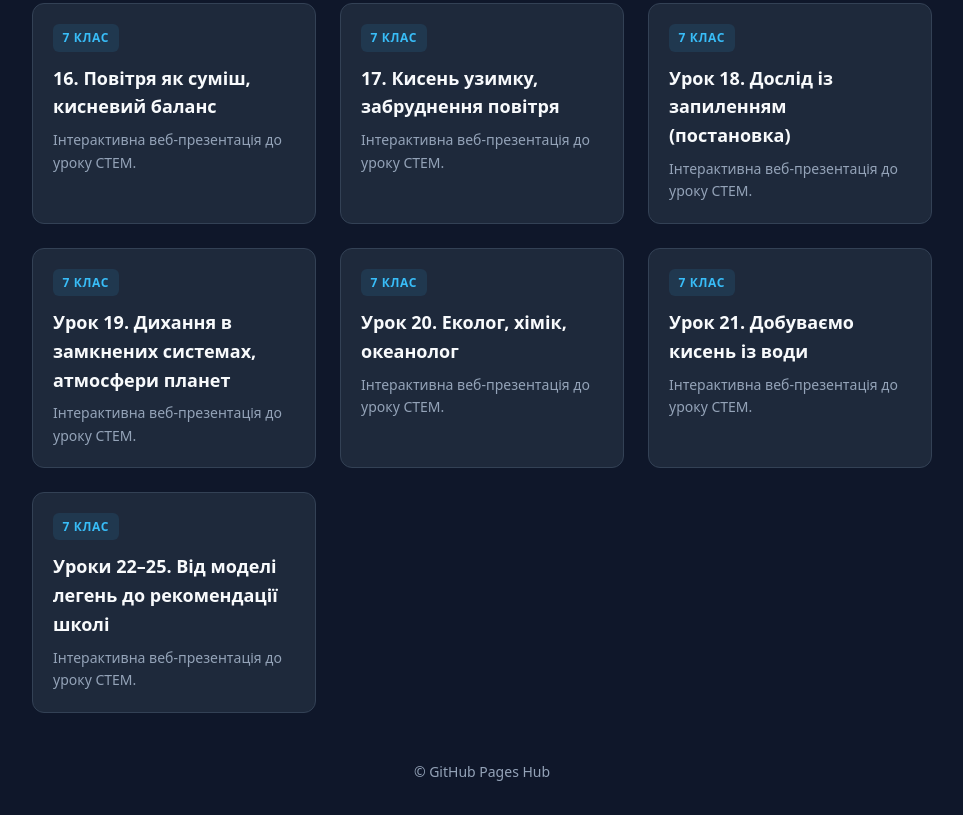
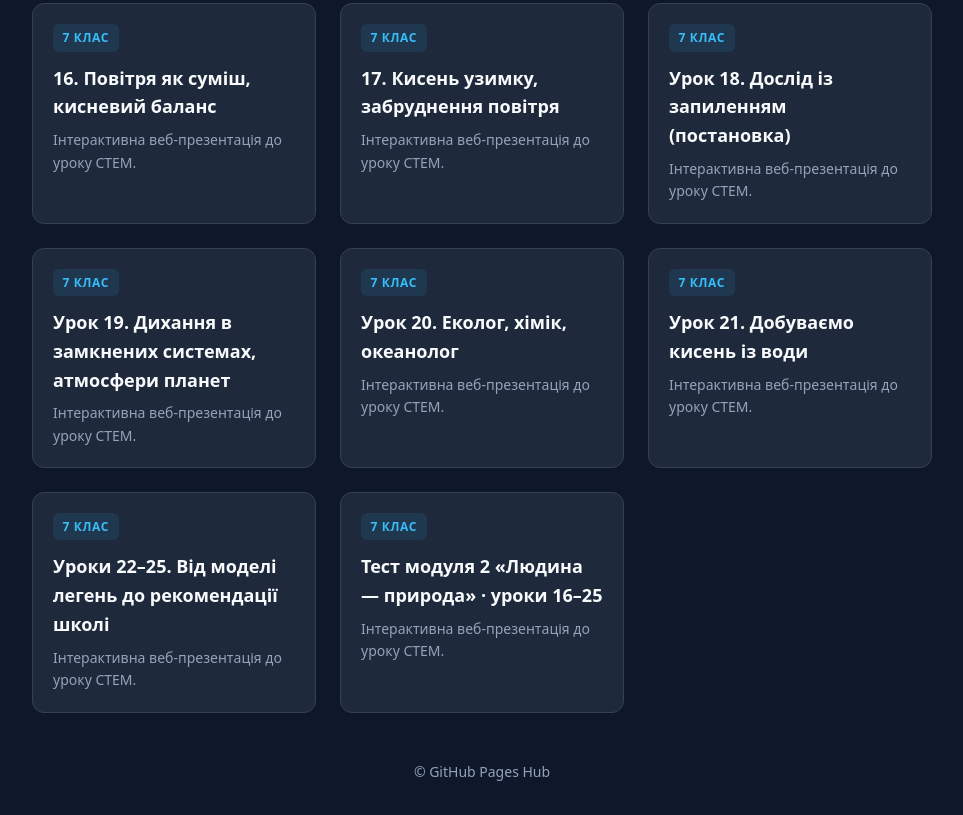
Before and after one commit to rbaidaiev-maker/Stem_lessons, a plain HTML site: page index.html in a window 1280 px wide. Shown: the part 825-1640 px from the top of the page, without its empty margins (158-1121 px from the left). Drawn offline with Linux system fonts and the light colour scheme.

Commit message:
Update index.html

```diff
--- a/index.html
+++ b/index.html
@@ -235,6 +235,13 @@
           <p class="card-desc">Інтерактивна веб-презентація до уроку СТЕМ.</p>
         </div>
       </a>
+      <a href="./STEM_M2Test/" class="card">
+        <div>
+          <span class="badge">7 клас</span>
+          <h2 class="card-title">Тест модуля 2 «Людина — природа» · уроки 16–25</h2>
+          <p class="card-desc">Інтерактивна веб-презентація до уроку СТЕМ.</p>
+        </div>
+      </a>
         <!-- Сюди можна буде додавати наступні уроки за аналогією:
       <a href="./назва-папки/" class="card">
         <div>
```
